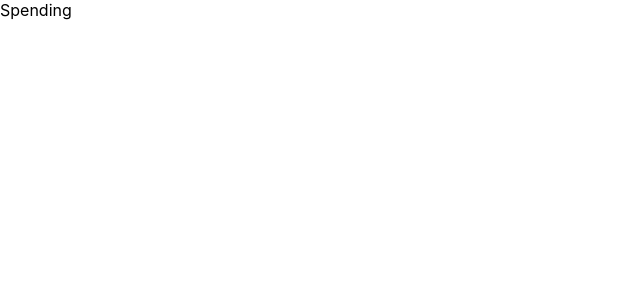
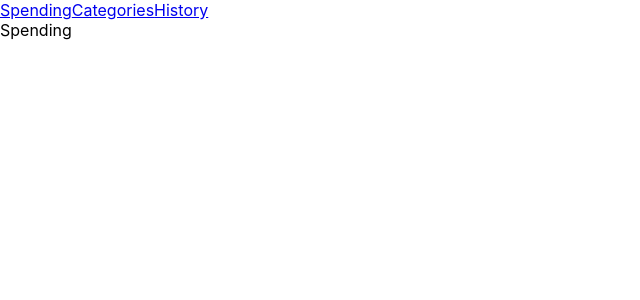
Before and after one commit to LuizaAv/aca-final-project-lge, a React (Create React App) app: page / in a window 1280 px wide. Shown: the top 300 px of the page, without its empty margins (0-640 px from the left). Built offline with nearby package versions, Linux system fonts and the light colour scheme.

Commit message:
feat(Main) created a simple navigation

```diff
--- a/src/components/Main.js
+++ b/src/components/Main.js
@@ -1,5 +1,5 @@
 import React from 'react';
-import { Switch, Route } from 'react-router-dom';
+import { Switch, Route, Link } from 'react-router-dom';
 
 import Spending from './pages/Spending/Spending';
 import Categories from './pages/Categories/Categories';
@@ -7,6 +7,11 @@ import History from './pages/History/History';
 
 export default function Main() {
   return (
+    <div>
+      <Link to="/">Spending</Link>
+      <Link to="/Categories">Categories</Link>
+      <Link to="/History">History</Link>
+
       <Switch>
         <Route exact path="/">
           <Spending />
@@ -20,5 +25,6 @@ export default function Main() {
           <History />
         </Route>
       </Switch>
+    </div>
   );
 }
```
Lines whose indentation alone changed are shown as unchanged.
